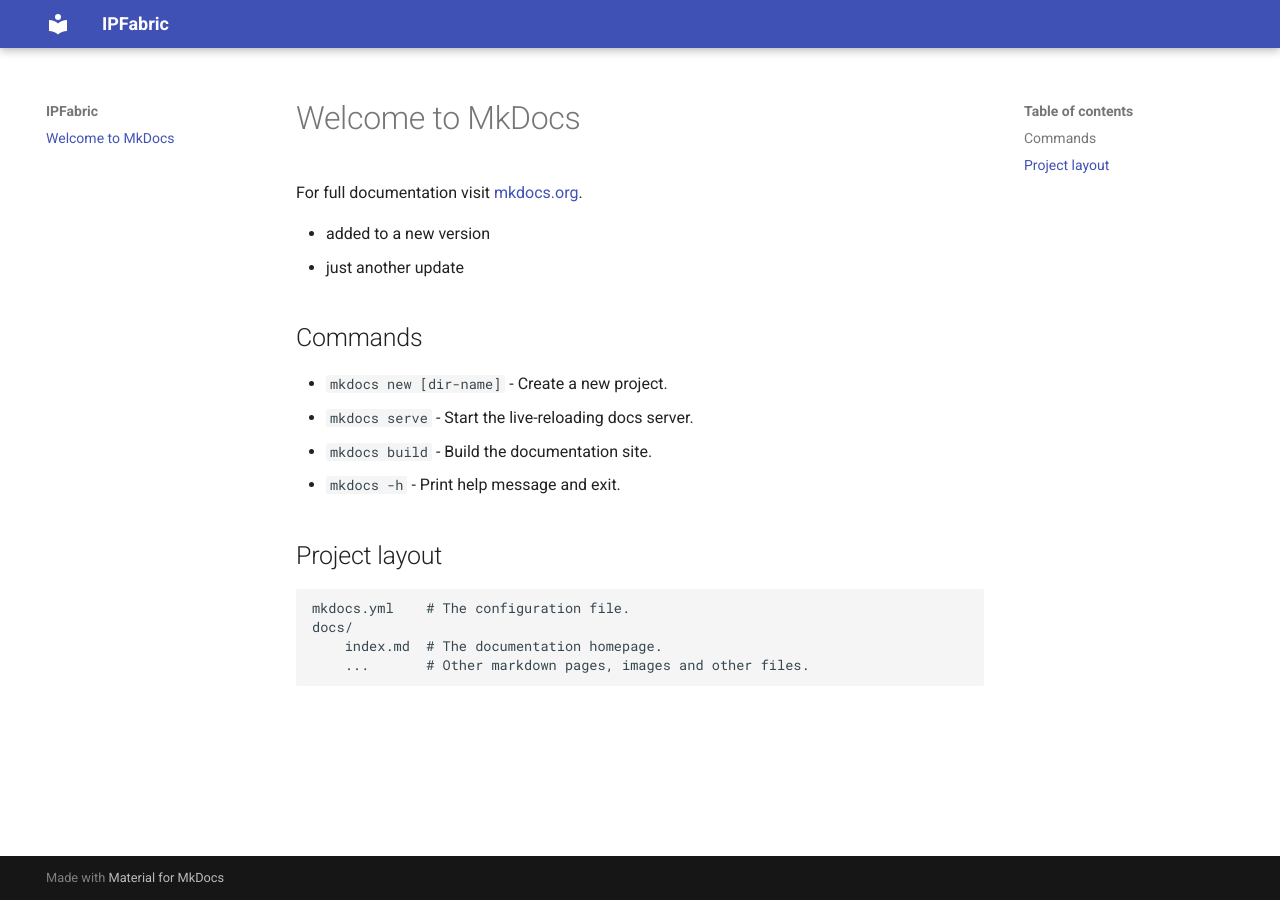
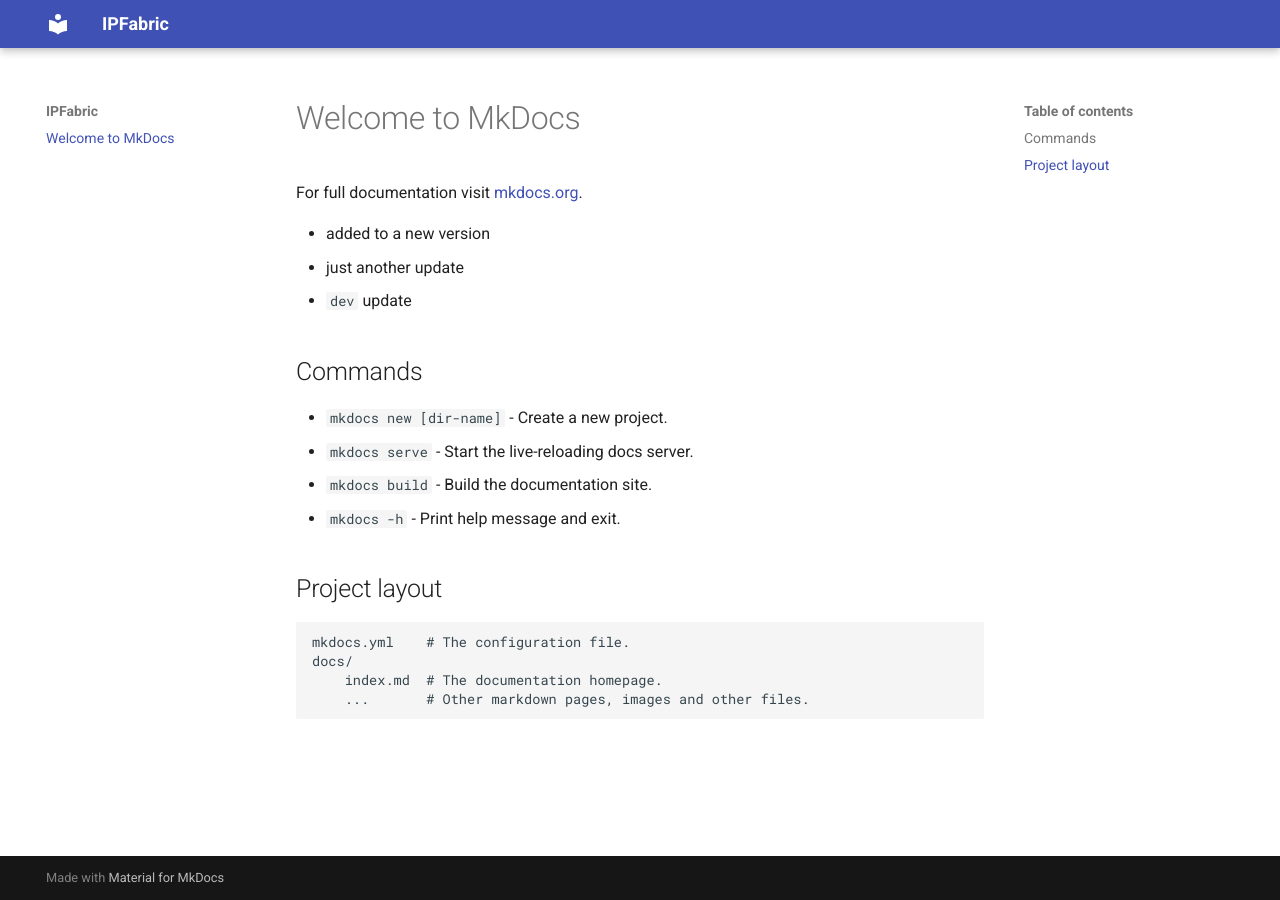
Before and after one commit to bobek/ipf_docs, an MkDocs documentation site: the page built from docs/index.md, in a window 1280 px wide. Built offline with MkDocs 1.6.1 and Material for MkDocs 9.7.7, drawn with Linux system fonts in a browser that asks for light colours; the version menu is left out.

Commit message:
dev comment

```diff
--- a/docs/index.md
+++ b/docs/index.md
@@ -4,6 +4,7 @@ For full documentation visit [mkdocs.org](https://www.mkdocs.org).
 
  - added to a new version
  - just another update
+ - `dev` update
 
 ## Commands
 
```
